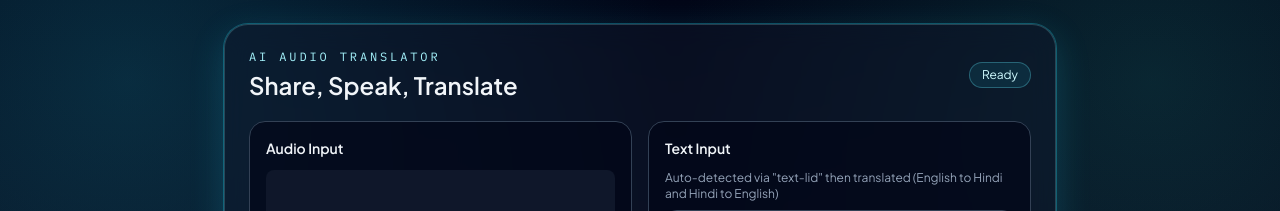
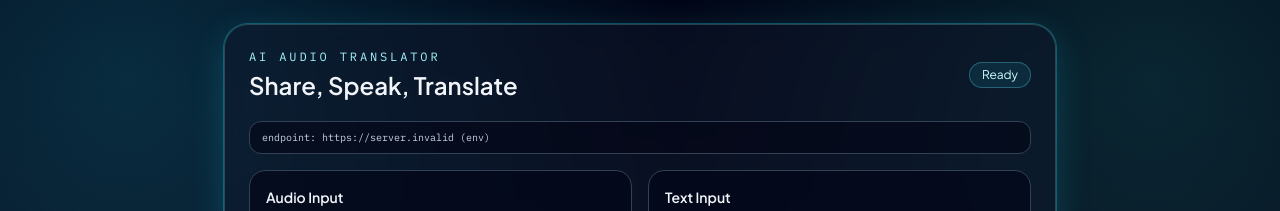
Before and after one commit to Abdulla-Tammatan/malayalam-whisperer, a React (Vite) app: page / in a window 1280 px wide. Shown: the top 211 px of the page. Built offline with nearby package versions, Linux system fonts and the light colour scheme; no server answers.

Commit message:
chore: show resolved supabase function endpoint in UI

```diff
--- a/src/App.tsx
+++ b/src/App.tsx
@@ -369,6 +369,9 @@ function App() {
             {status}
           </p>
         </header>
+        <p className="mb-4 rounded-xl border border-slate-700 bg-slate-950/60 px-3 py-2 font-mono text-[10px] text-slate-300">
+          endpoint: {SUPABASE_FUNCTION_URL} ({HAS_CUSTOM_FUNCTION_URL ? "env" : "fallback"})
+        </p>
 
         <div className="grid gap-4 md:grid-cols-2">
           <div className="rounded-2xl border border-slate-700 bg-slate-950/70 p-4">
```
